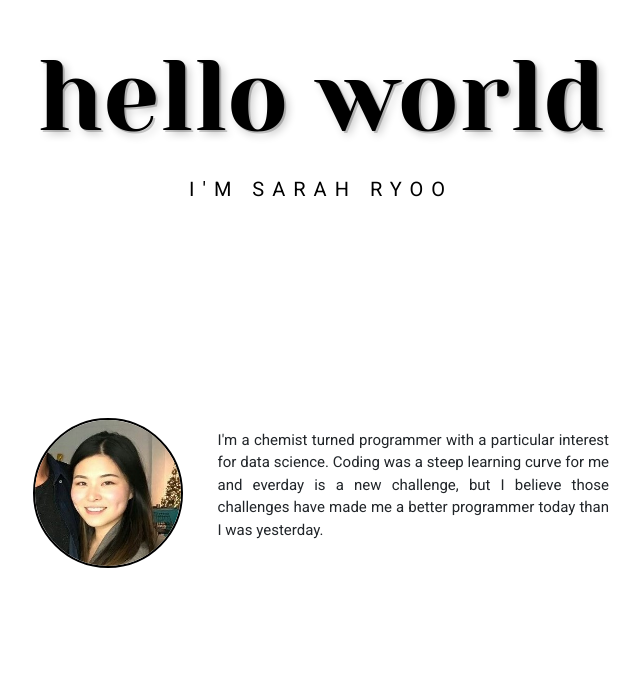
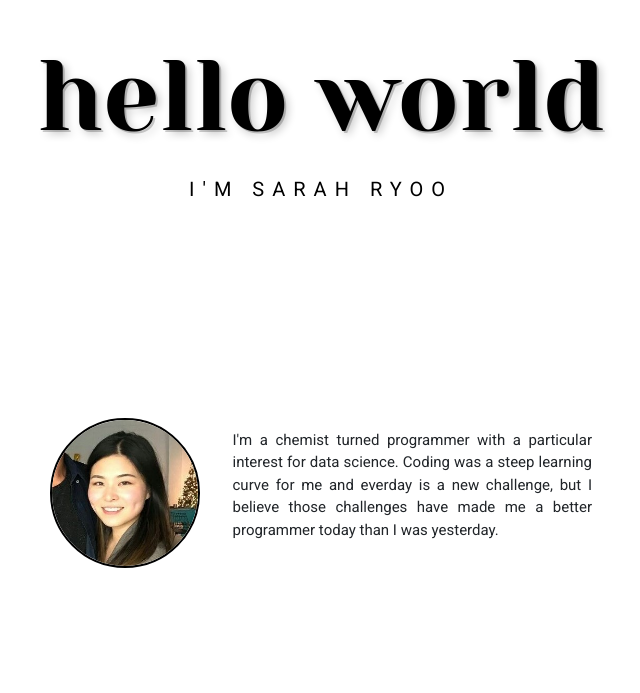
Before and after one commit to sarah-ryoo/sarah-ryoo.github.io, a React (Create React App) app: page / in a window 1280 px wide. Shown: the part 107-800 px from the top of the page, without its empty margins (319-959 px from the left). Built offline with nearby package versions, Linux system fonts and the light colour scheme.

Commit message:
Changed homepage URL

```diff
--- a/package.json
+++ b/package.json
@@ -1,5 +1,5 @@
 {
-  "homepage": "https://sarah-ryoo.github.io/",
+  "homepage": "https://sarahryoo.netlify.app",
   "name": "portfolio",
   "version": "0.1.0",
   "private": true,
--- a/src/App.css
+++ b/src/App.css
@@ -46,7 +46,7 @@
 
 /* About Me */
 .Aboutme {
-  max-width: 55vw;
+  max-width: 670px;
   min-height: 30vh;
   margin: auto;
   align-items: center;
```
Also changed, not shown: 1 other file (tests, documents, lock files or other folders).
